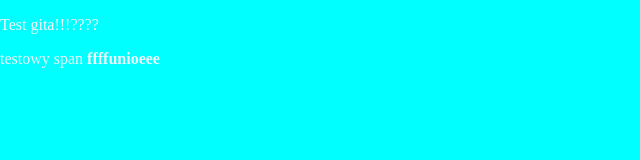
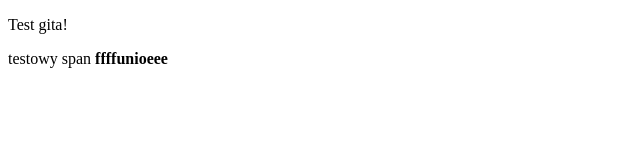
Before and after one commit to jaroslawberek/test-git, a plain HTML site: page index.html in a window 1280 px wide. Shown: the whole page, without its empty margins (0-640 px from the left). Drawn offline with Linux system fonts and the light colour scheme.

Commit message:
delete css

```diff
--- a/index.html
+++ b/index.html
@@ -4,14 +4,14 @@
 <head>
     <meta charset="UTF-8">
     <meta name="viewport" content="width=device-width, initial-scale=1.0">
-    <link rel="stylesheet" href="style.css">
     <title>Test gita</title>
 </head>
 
 <body>
-    <p>Test gita!!!????</p>
+    <p>Test gita!</p>
     <span>testowy span</span>
     <b>ffffunioeee</b>
+    <br>
 </body>
 
 </html>
--- a/style.css
+++ /dev/null
@@ -1,6 +0,0 @@
-body {
-    background-color: aqua;
-    color: aliceblue;
-    padding: 0;
-    margin: 0;
-}
```
